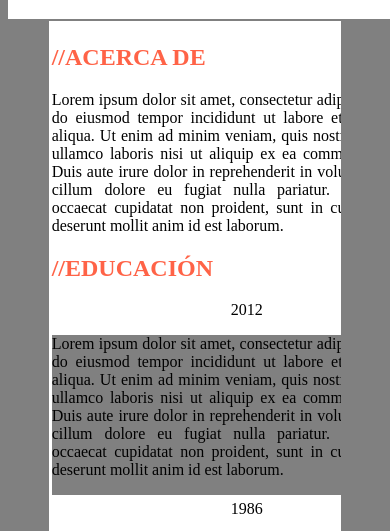
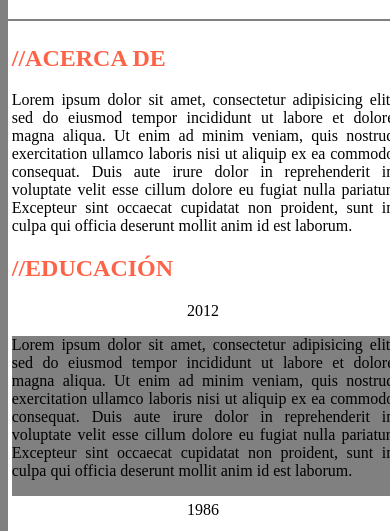
Before and after one commit to pinklightsaber/Desafio-6, a plain HTML site: page index.html in a window 390 px wide. Shown: the part 273-804 px from the top of the page. Drawn offline with Linux system fonts and the light colour scheme.

Commit message:
Segundo commit

```diff
--- a/style.css
+++ b/style.css
@@ -7,17 +7,19 @@ h2	{
 p	{
 	text-align: justify;
 }
-.white {
+
+
+
+	@media (min-width: 481px){
+		.white {
 	background-color: white;
 	width: 75vw;
 	overflow: hidden;
 }
 
-.center {
+		.center {
 	margin: 0 auto;
 }
-
-	@media (min-width: 481px){
 		.col {
 			width: 75vw;
 			background-color: white;
@@ -94,14 +96,17 @@ p	{
 }
 
 	.col-md-1{
+		margin: 0 auto;
 		width: 100vw;
 		background-color: white;
 		padding: 1%;
+		box-sizing: border-box;
 
 	}
 	.col-md-2 {
 		width: 100vw;
 		background-color: white;
+		box-sizing: border-box;
 
 	}
 	.col-1 {
```
